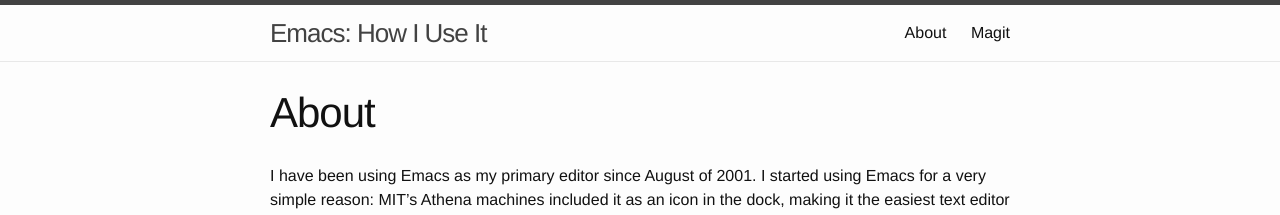
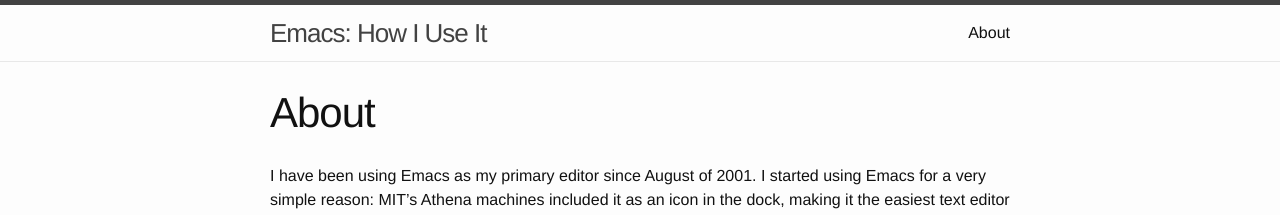
Before and after one commit to bschmeck/emacs_blog, a Jekyll site: the page built from about.md, in a window 1280 px wide. Shown: the top 215 px of the page. Built offline with Jekyll 4.4.1, drawn with Linux system fonts in a browser that asks for light colours.

Commit message:
Require pages that belong in the nav to be explicitly marked as such.

```diff
--- a/_includes/header.html
+++ b/_includes/header.html
@@ -15,7 +15,7 @@
 
       <div class="trigger">
         {% for page in site.pages %}
-          {% if page.title %}
+          {% if page.navigable %}
           <a class="page-link" href="{{ page.url | prepend: site.baseurl }}">{{ page.title }}</a>
           {% endif %}
         {% endfor %}
```
Also changed, not shown: about.md (+1 -0 lines).
